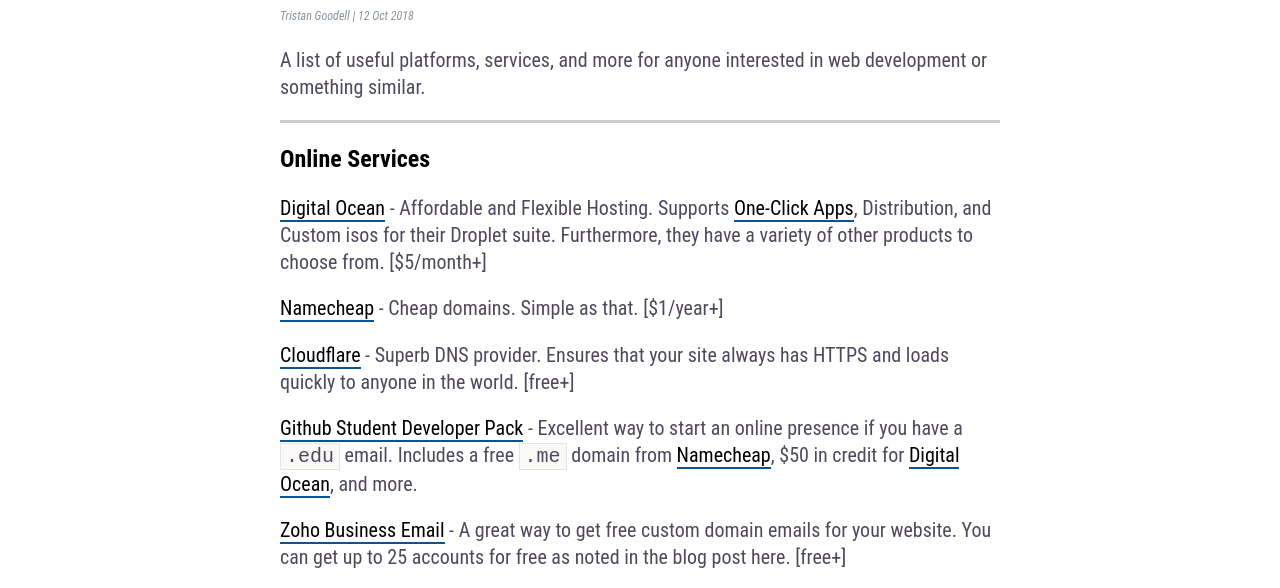
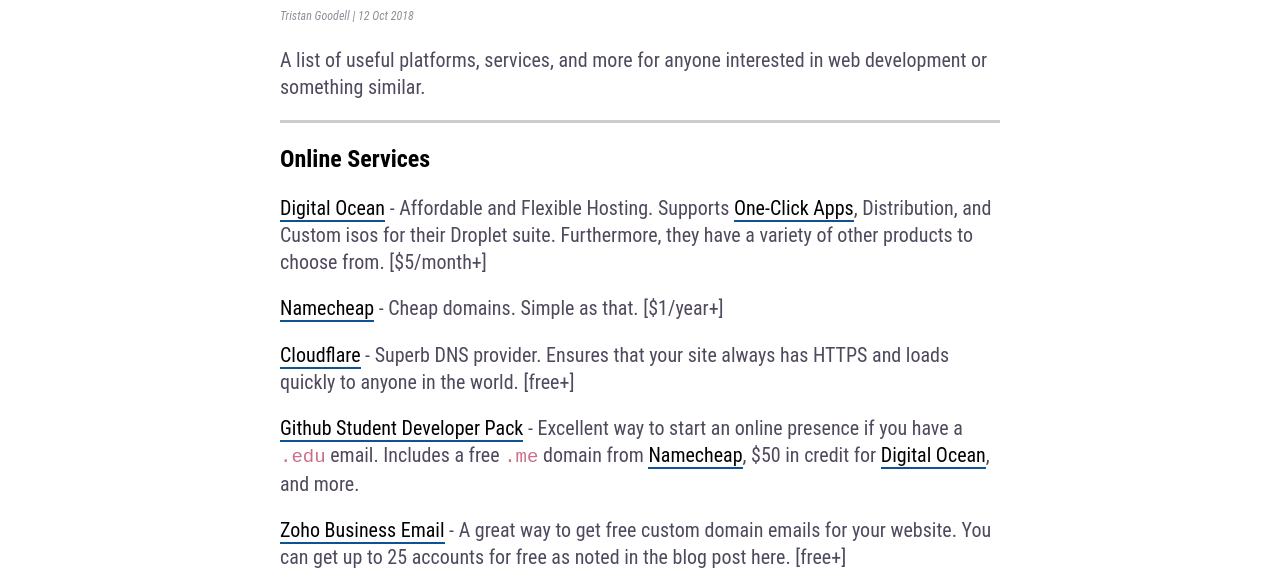
Before and after one commit to tgoodell/blog.tgoodell.com, a plain HTML site: page posts/useful-resources.html in a window 1280 px wide. Shown: the part 188-776 px from the top of the page. Drawn offline with Linux system fonts and the light colour scheme.

Commit message:
Add files via upload

```diff
--- a/assets/css/master.css
+++ b/assets/css/master.css
@@ -8,11 +8,8 @@ body {
 }
 
 .code, code {
-  background: #faf9f7;
-  border: 1px solid #e5e4e1;
-  padding: 1 5px;
-  position: relative;
-  font-size: 20px;
+  color: #cd6e89;
+  font-size: 19px;
 }
 
 .quote, blockquote {
```
